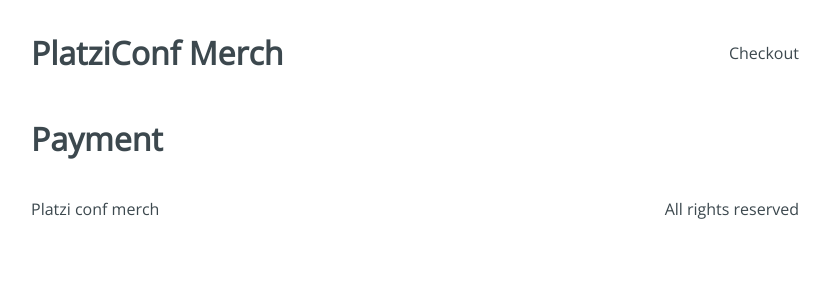
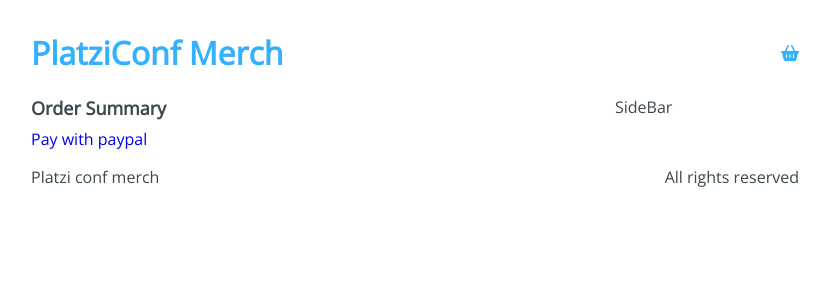
Before and after one commit to who-Is-Beto/platzi-conf-merch, a React app: page /checkout/payment in a window 1280 px wide. Shown: the top 300 px of the page, without its empty margins (225-1055 px from the left). Built offline with nearby package versions, Linux system fonts and the light colour scheme.

Commit message:
Adding icons

```diff
--- a/public/index.html
+++ b/public/index.html
@@ -10,7 +10,7 @@
 <body>
 
   <div id="app"></div>
-
+  <script src="https://kit.fontawesome.com/473d269aa9.js" crossorigin="anonymous"></script>
 </body>
 
 </html>
--- a/src/components/Header.jsx
+++ b/src/components/Header.jsx
@@ -1,12 +1,17 @@
 import React from 'react';
+import { Link } from 'react-router-dom'
 import '../styles/components/Header.css'
 
 function Header() {
   return (
     <div className="Header">
-      <h1 className="Header__title">PlatziConf Merch</h1>
+      <Link to='/'>
+        <h1 className="Header__title">PlatziConf Merch</h1>
+      </Link>
       <div className="Header__checkout">
-        Checkout
+        <Link to='/checkout'>
+          <i className='fas fa-shopping-basket' />
+        </Link>
       </div>
     </div>
   );
--- a/src/containers/Checkout.jsx
+++ b/src/containers/Checkout.jsx
@@ -1,4 +1,6 @@
+/* eslint-disable jsx-a11y/control-has-associated-label */
 import React from 'react'
+import { Link } from 'react-router-dom'
 import '../styles/components/Checkout.css'
 
 function Checkout() {
@@ -11,12 +13,14 @@
             <h4>Item name</h4>
             <span>$10</span>
           </div>
-          <button type='button'>Delete</button>
+          <button type='button'><i className='fas fa-trash-alt' /></button>
         </div>
       </div>
       <div className="Checkout__sidebar">
         <h3>Total price: $10</h3>
-        <button type='button'>Continue with the order</button>
+        <Link to='checkout/information'>
+          <button type='button'>Continue with the order</button>
+        </Link>
       </div>
     </div>
   )
--- a/src/containers/Information.jsx
+++ b/src/containers/Information.jsx
@@ -1,4 +1,5 @@
 import React from 'react'
+import { Link } from 'react-router-dom'
 import '../styles/components/Information.css'
 
 function Information() {
@@ -26,7 +27,9 @@
             Back
           </div>
           <div className="Information__next">
-            Pay
+            <Link to='/checkout/payment'>
+              Pay
+            </Link>
           </div>
         </div>
       </div>
--- a/src/containers/Payment.jsx
+++ b/src/containers/Payment.jsx
@@ -1,8 +1,20 @@
 import React from 'react'
+import { Link } from 'react-router-dom'
+import '../styles/components/Payment.css'
 
 function Payment() {
   return (
-    <h1>Payment</h1>
+    <div className="Payment">
+      <div className="Payment__content">
+        <h3>Order Summary</h3>
+        <div className="Payment__Button">
+          <Link to='/checkout/success'>
+            Pay with paypal
+          </Link>
+        </div>
+      </div>
+      SideBar
+    </div>
   )
 }
 
--- a/src/containers/Success.jsx
+++ b/src/containers/Success.jsx
@@ -1,8 +1,17 @@
 import React from 'react'
+import '../styles/components/Success.css'
 
 function Payment() {
   return (
-    <h1>Payment</h1>
+    <div className="Success">
+      <div className="Success__content">
+        <h2>Beto, Thanks for buy!</h2>
+        <span>Your order reach in 1 week</span>
+        <div className="Success__map">
+          Google Maps
+        </div>
+      </div>
+    </div>
   )
 }
 
```
